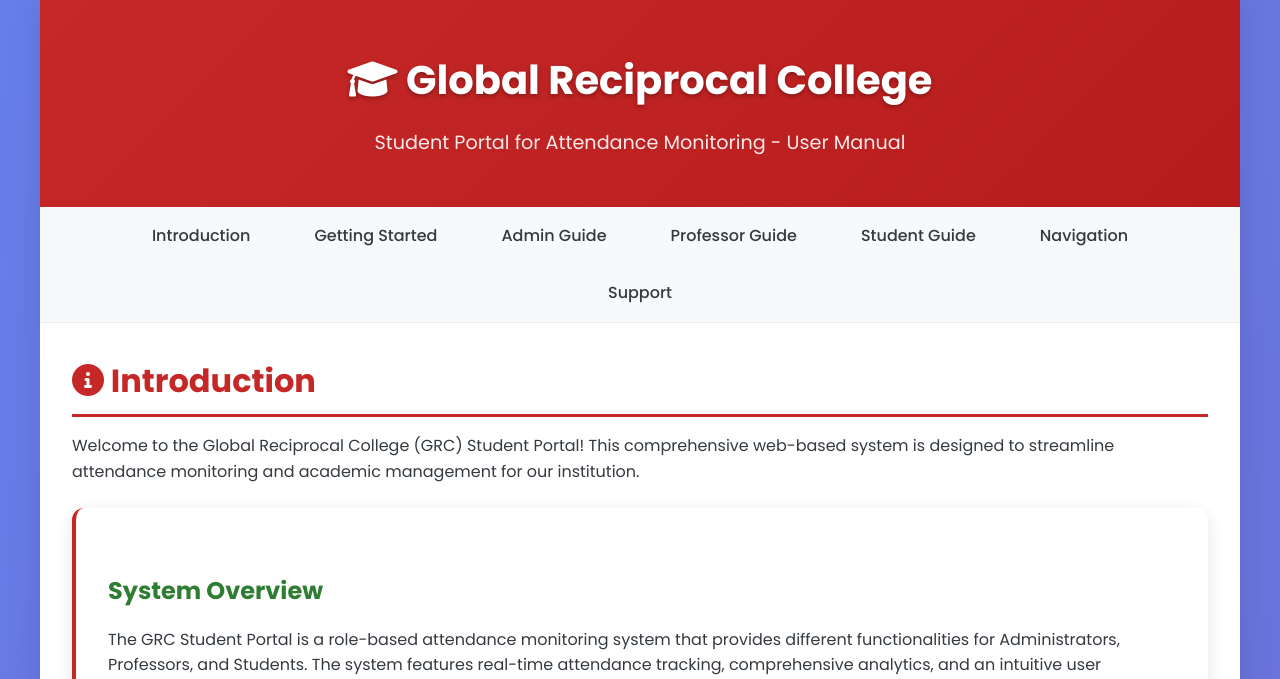
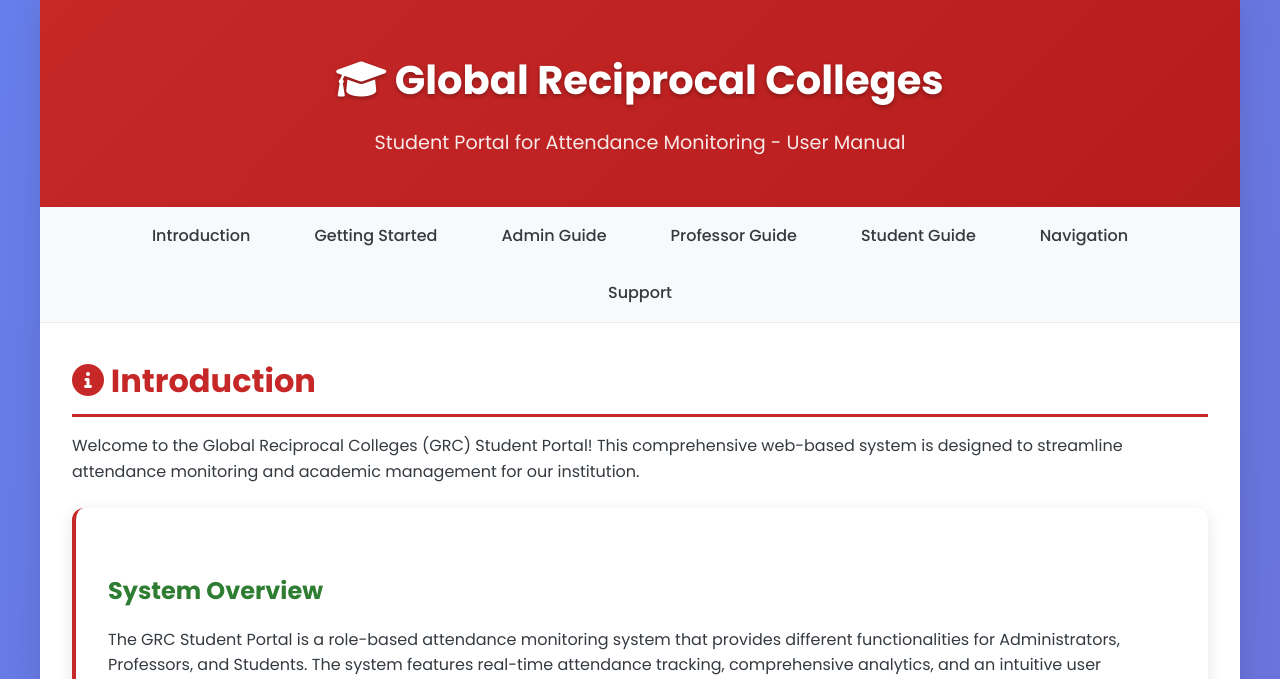
Before and after one commit to westliecasuncad06/GRC, a PHP site: page /user_manual.html in a window 1280 px wide. Shown: the top 679 px of the page. Run offline with PHP 8.4, Linux system fonts and the light colour scheme.

Commit message:
ADD LETTER S IN ALL "COLLEGE"
ADD LETTER S IN ALL COLLEGE

```diff
--- a/Admin/admin_dashboard.php
+++ b/Admin/admin_dashboard.php
@@ -12,7 +12,7 @@ require_once '../php/db.php';
 <head>
     <meta charset="UTF-8">
     <meta name="viewport" content="width=device-width, initial-scale=1.0">
-    <title>Admin Dashboard - Global Reciprocal College</title>
+    <title>Admin Dashboard - Global Reciprocal Colleges</title>
     <link rel="stylesheet" href="../css/styles_fixed.css">
     <link href="https://fonts.googleapis.com/css2?family=Poppins:wght@300;400;500;600;700&display=swap" rel="stylesheet">
     <link rel="stylesheet" href="https://cdnjs.cloudflare.com/ajax/libs/font-awesome/6.0.0/css/all.min.css">
--- a/Admin/admin_manage_professors.php
+++ b/Admin/admin_manage_professors.php
@@ -86,7 +86,7 @@ $professors = $pdo->query($query)->fetchAll();
 <head>
     <meta charset="UTF-8">
     <meta name="viewport" content="width=device-width, initial-scale=1.0">
-    <title>Manage Professors - Global Reciprocal College</title>
+    <title>Manage Professors - Global Reciprocal Colleges</title>
     <link rel="stylesheet" href="../css/styles_fixed.css">
     <link href="https://fonts.googleapis.com/css2?family=Poppins:wght@300;400;500;600;700&display=swap" rel="stylesheet">
     <link rel="stylesheet" href="https://cdnjs.cloudflare.com/ajax/libs/font-awesome/6.0.0/css/all.min.css">
--- a/Admin/admin_manage_schedule.php
+++ b/Admin/admin_manage_schedule.php
@@ -138,7 +138,7 @@ foreach ($subjects as $subject) {
 <head>
     <meta charset="UTF-8" />
     <meta name="viewport" content="width=device-width, initial-scale=1" />
-    <title>Manage Schedule - Global Reciprocal College</title>
+    <title>Manage Schedule - Global Reciprocal Colleges</title>
     <link rel="stylesheet" href="../css/styles_fixed.css" />
     <link href="https://fonts.googleapis.com/css2?family=Poppins:wght@300;400;500;600;700&display=swap" rel="stylesheet" />
     <link rel="stylesheet" href="https://cdnjs.cloudflare.com/ajax/libs/font-awesome/6.0.0/css/all.min.css">
--- a/Admin/admin_manage_students.php
+++ b/Admin/admin_manage_students.php
@@ -91,7 +91,7 @@ $students = $pdo->query($query)->fetchAll();
 <head>
     <meta charset="UTF-8">
     <meta name="viewport" content="width=device-width, initial-scale=1.0">
-    <title>Manage Students - Global Reciprocal College</title>
+    <title>Manage Students - Global Reciprocal Colleges</title>
     <link rel="stylesheet" href="../css/styles_fixed.css">
     <link href="https://fonts.googleapis.com/css2?family=Poppins:wght@300;400;500;600;700&display=swap" rel="stylesheet">
     <link rel="stylesheet" href="https://cdnjs.cloudflare.com/ajax/libs/font-awesome/6.0.0/css/all.min.css">
--- a/includes/navbar_admin.php
+++ b/includes/navbar_admin.php
@@ -6,7 +6,7 @@
             <span></span>
             <span></span>
         </button>
-        <span class="navbar-title">Global Reciprocal College</span>
+        <span class="navbar-title">Global Reciprocal Colleges</span>
         <span class="navbar-title-mobile">GRC</span>
     </div>
     <div class="navbar-user">
--- a/includes/navbar_professor.php
+++ b/includes/navbar_professor.php
@@ -6,7 +6,7 @@
             <span></span>
             <span></span>
         </button>
-        <span class="navbar-title">Global Reciprocal College</span>
+        <span class="navbar-title">Global Reciprocal Colleges</span>
         <span class="navbar-title-mobile">GRC</span>
     </div>
     <div class="navbar-user">
--- a/includes/navbar_student.php
+++ b/includes/navbar_student.php
@@ -6,7 +6,7 @@
             <span></span>
             <span></span>
         </button>
-        <span class="navbar-title">Global Reciprocal College</span>
+        <span class="navbar-title">Global Reciprocal Colleges</span>
         <span class="navbar-title-mobile">GRC</span>
     </div>
     <div class="navbar-user">
--- a/index.php
+++ b/index.php
@@ -7,7 +7,7 @@ session_start(); // Start the session
 <head>
     <meta charset="UTF-8">
     <meta name="viewport" content="width=device-width, initial-scale=1.0">
-    <title>Global Reciprocal College - Student Portal</title>
+    <title>Global Reciprocal Colleges - Student Portal</title>
     <link href="https://fonts.googleapis.com/css2?family=Poppins:wght@300;400;500;600;700&display=swap" rel="stylesheet">
     <link rel="stylesheet" href="css/styles.css">
     <style>
@@ -319,7 +319,7 @@ session_start(); // Start the session
     <div class="login-container">
         <div class="left-section">
             <div class="school-logo">🎓</div>
-            <h1 class="school-name">Global Reciprocal College</h1>
+            <h1 class="school-name">Global Reciprocal Colleges</h1>
             <p class="tagline">Excellence in Education Through Innovation and Collaboration</p>
 
             <div class="features">
--- a/register.php
+++ b/register.php
@@ -3,7 +3,7 @@
 <head>
     <meta charset="UTF-8">
     <meta name="viewport" content="width=device-width, initial-scale=1.0">
-    <title>Register - Global Reciprocal College</title>
+    <title>Register - Global Reciprocal Colleges</title>
     <link href="https://fonts.googleapis.com/css2?family=Poppins:wght@300;400;500;600;700&display=swap" rel="stylesheet">
     <link rel="stylesheet" href="css/styles.css">
     <style>
--- a/sample_student_ui.php
+++ b/sample_student_ui.php
@@ -671,7 +671,7 @@
                 <span></span>
                 <span></span>
             </button>
-            <span class="navbar-title">Global Reciprocal College</span>
+            <span class="navbar-title">Global Reciprocal Colleges</span>
             <span class="navbar-title-mobile">GRC</span>
         </div>
         <div class="navbar-user">
--- a/user_manual.html
+++ b/user_manual.html
@@ -260,7 +260,7 @@
 <body>
     <div class="container">
         <header class="header">
-            <h1><i class="fas fa-graduation-cap"></i> Global Reciprocal College</h1>
+            <h1><i class="fas fa-graduation-cap"></i> Global Reciprocal Colleges</h1>
             <p>Student Portal for Attendance Monitoring - User Manual</p>
         </header>
 
@@ -279,7 +279,7 @@
         <main class="content">
             <section id="introduction" class="section">
                 <h2><i class="fas fa-info-circle"></i> Introduction</h2>
-                <p>Welcome to the Global Reciprocal College (GRC) Student Portal! This comprehensive web-based system is designed to streamline attendance monitoring and academic management for our institution.</p>
+                <p>Welcome to the Global Reciprocal Colleges (GRC) Student Portal! This comprehensive web-based system is designed to streamline attendance monitoring and academic management for our institution.</p>
 
                 <div class="card">
                     <h3>System Overview</h3>
@@ -515,7 +515,7 @@
         </main>
 
         <footer class="footer">
-            <p>&copy; 2024 Global Reciprocal College. All rights reserved.</p>
+            <p>&copy; 2024 Global Reciprocal Colleges. All rights reserved.</p>
             <p>Student Portal for Attendance Monitoring - Version 1.0</p>
         </footer>
     </div>
```
Also changed, not shown: grc_student_portal_for_attendance_monitoring.sql (renamed from grc_student_portal_for_attendance_monitoring (2).sql).
